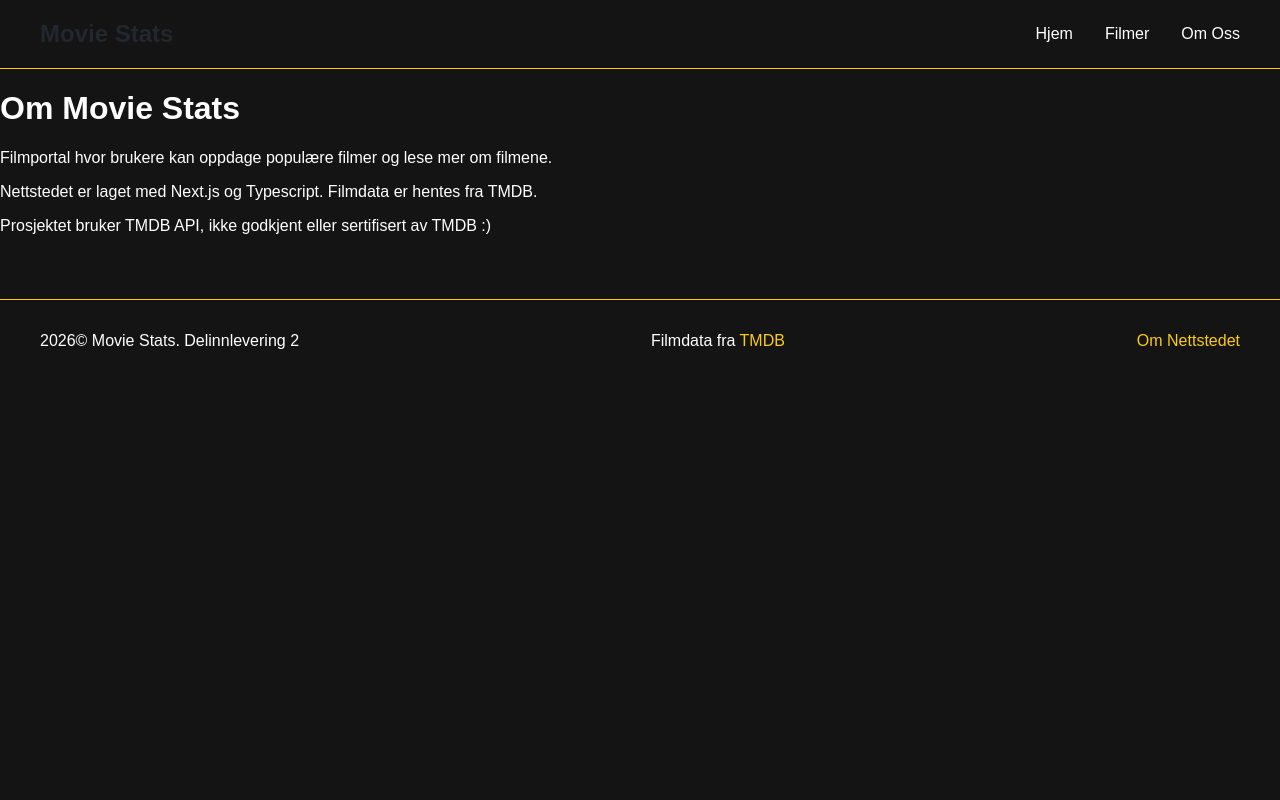
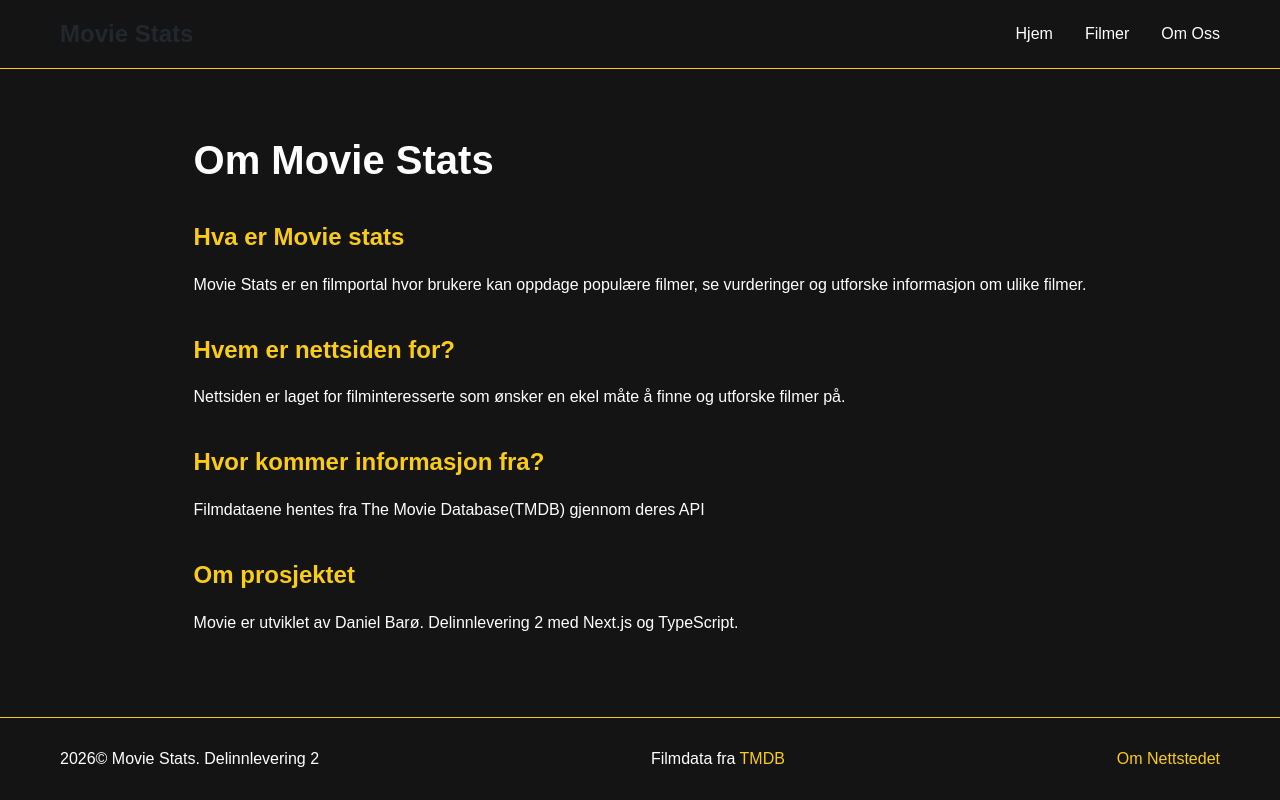
Before and after one commit to DanielBaro98/dbMoovie, a Next.js app in the folder movie-stats/: page /about in a window 1280 px wide. Built offline with nearby package versions, Linux system fonts and the light colour scheme.

Commit message:
Landingside, filmoversikt og navigasjon

```diff
--- /dev/null
+++ b/movie-stats/app/about/About.module.css
@@ -0,0 +1,32 @@
+.main {
+  max-width: 1200px;
+  margin: 0 auto;
+  padding: 42px 20px;
+}
+
+.main h1 {
+  font-size: 2.5rem;
+  margin-bottom: 40px;
+}
+
+.section {
+  margin-bottom: 36px;
+}
+.section h2 {
+  font-size: 1.5rem;
+  color: #facc15;
+}
+.section p {
+  color: White;
+  line-height: 1.8;
+  margin-bottom: 12px;
+}
+
+@media (max-width: 600px) {
+  .main {
+    padding: 32px 20px;
+  }
+  .main h1 {
+    font-size: 2rem;
+  }
+}
--- a/movie-stats/app/about/page.tsx
+++ b/movie-stats/app/about/page.tsx
@@ -1,12 +1,25 @@
-
+import styles from "./About.module.css";
 
 export default function AboutPage() {
   return (
-    <main>
+    <main className={styles.main}>
       <h1>Om Movie Stats</h1>
-      <p>Filmportal hvor brukere kan oppdage populære filmer og lese mer om filmene.</p>
-      <p>Nettstedet er laget med Next.js og Typescript. Filmdata er hentes fra TMDB.</p>
-      <p>Prosjektet bruker TMDB API, ikke godkjent eller sertifisert av TMDB :)</p>
+      <section className={styles.section}>
+        <h2>Hva er Movie stats</h2>
+        <p>Movie Stats er en filmportal hvor brukere kan oppdage populære filmer, se vurderinger og utforske informasjon om ulike filmer.</p>
+      </section>
+      <section className={styles.section}>
+        <h2>Hvem er nettsiden for?</h2>
+        <p>Nettsiden er laget for filminteresserte som ønsker en ekel måte å finne og utforske filmer på.</p>
+      </section>
+      <section className={styles.section}>
+        <h2>Hvor kommer informasjon fra?</h2>
+        <p>Filmdataene hentes fra The Movie Database(TMDB) gjennom deres API</p>
+      </section>
+      <section className={styles.section}>
+        <h2>Om prosjektet</h2>
+        <p>Movie er utviklet av Daniel Barø. Delinnlevering 2 med Next.js og TypeScript.</p>
+      </section>
     </main>
   );
 }
--- a/movie-stats/app/components/Footer.module.css
+++ b/movie-stats/app/components/Footer.module.css
@@ -1,7 +1,6 @@
 .footer {
   background-color: #141414;
   border-top: 1px solid #facc15;
-  margin-top: 64px;
 }
 .content {
   max-width: 1200px;
--- a/movie-stats/app/globals.css
+++ b/movie-stats/app/globals.css
@@ -1,15 +1,26 @@
+*{
+  box-sizing: border-box;
+}
+
 body {
-  margin:0;
+  margin: 0;
   background-color: #141414;
   color: white;
   font-family: Arial, Helvetica, sans-serif;
+  min-height: 100vh;
+  display: flex;
+  flex-direction: column;
 }
 
 img {
   max-width: 100%;
 }
 
-:focus-visible{
+:focus-visible {
   outline: 2px solid #facc15;
   outline-offset: 2px;
 }
+
+body > main {
+  flex: 1;
+}
--- a/movie-stats/app/movies/Movies.module.css
+++ b/movie-stats/app/movies/Movies.module.css
@@ -1,4 +1,5 @@
 .main {
+  width: 100%;
   max-width: 1200px;
   margin: 0 auto;
   padding: 32px 20px;
--- a/movie-stats/app/page.module.css
+++ b/movie-stats/app/page.module.css
@@ -1,4 +1,5 @@
 .main {
+  width: 100%;
   max-width: 1200px;
   margin: 0 auto;
   padding: 40px 20px;
```
Also changed, not shown: movie-stats/app/movies/page.tsx (+5 -18 lines).
